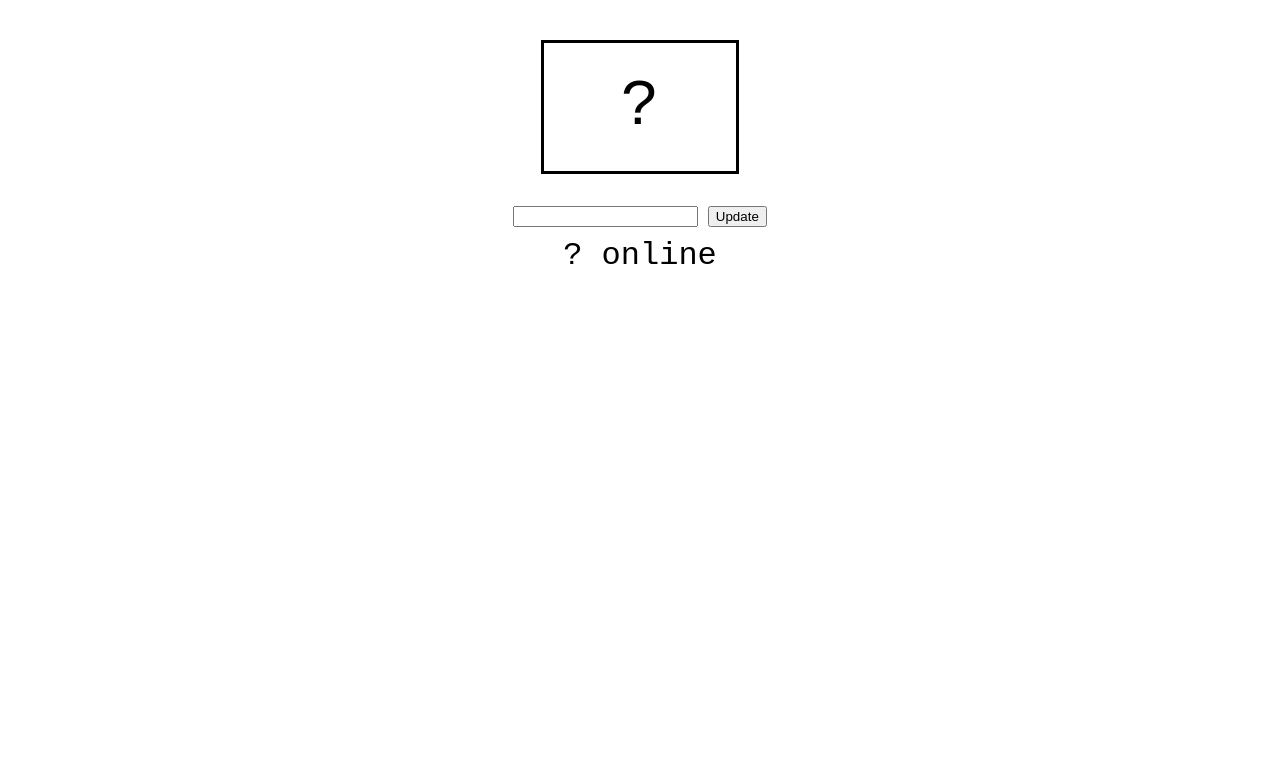
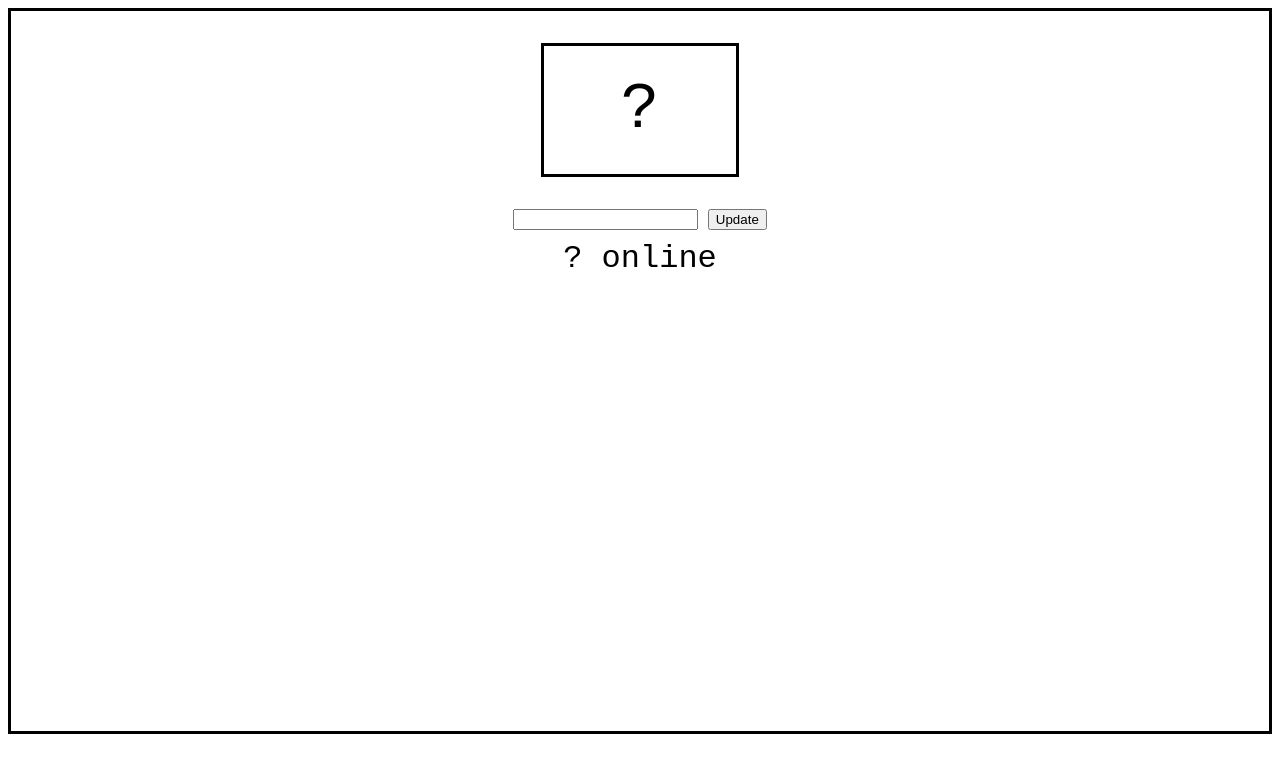
Before and after one commit to JosephYusufov/WSDemo, a plain HTML site: page presentation/index.html in a window 1280 px wide. Drawn offline with Linux system fonts and the light colour scheme.

Commit message:
made body bigger and with a border

```diff
--- a/presentation/index.html
+++ b/presentation/index.html
@@ -6,6 +6,8 @@
       body {
           font-family: "Courier New", sans-serif;
           text-align: center;
+          height: 90vh;
+          border: 3px solid black;
       }
       .buttons {
           font-size: 4em;
```
